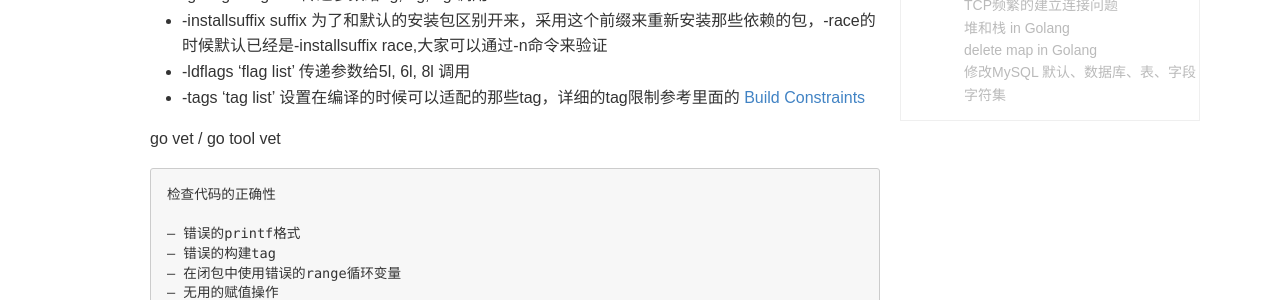
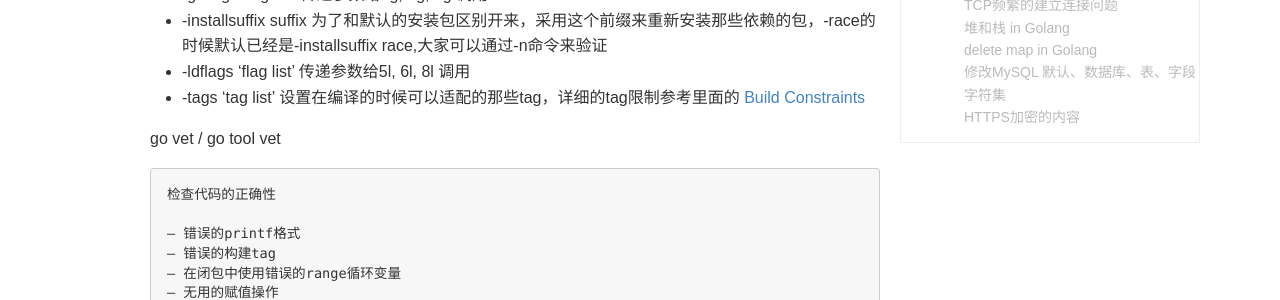
Before and after one commit to pathbox/pathbox.github.io, a Jekyll site: the page built from _posts/2018-04-03-work-summary-in-Udesk-fourteen.md, in a window 1280 px wide and 900 px high, scrolled down 423 px. Shown: the part 214-514 px from the top of the window. Built offline with Jekyll 4.4.1, drawn with Linux system fonts in a browser that asks for light colours; some of the changed text lies outside the part shown.

Commit message:
HTTPS加密的内容 除域名,ip,端口外其它都加密

````diff
--- a/_posts/2018-04-03-work-summary-in-Udesk-fourteen.md
+++ b/_posts/2018-04-03-work-summary-in-Udesk-fourteen.md
@@ -290,3 +290,6 @@
 查看字段编码：
 `SHOW FULL COLUMNS FROM tbl_name;`
 ```
+
+##### HTTPS加密的内容
+除域名,ip,端口外其它都加密
````
